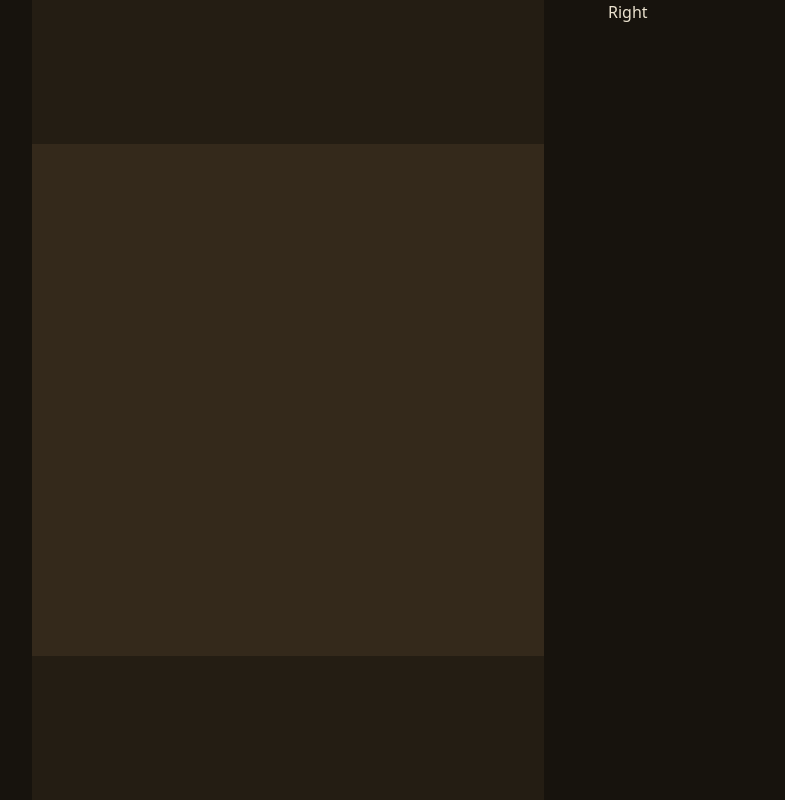
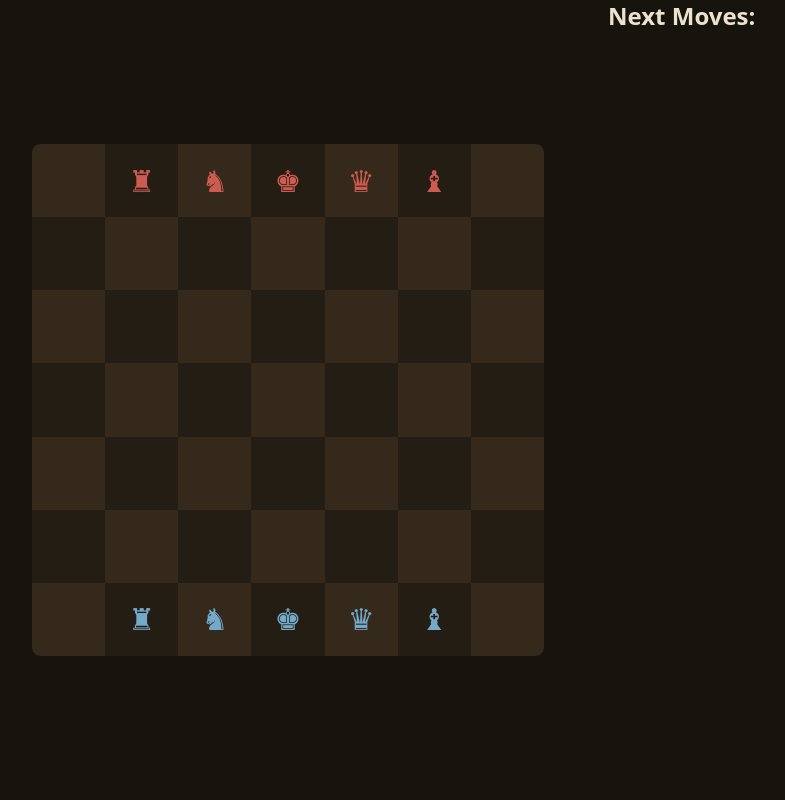
Before and after one commit to gauthamramesh3110/kingsfall, a Next.js app in the folder apps/ui/: page / in a window 1280 px wide. Shown: the top 800 px of the page, without its empty margins (32-817 px from the left). Built offline with nearby package versions, Linux system fonts and the light colour scheme.

Commit message:
Update logic for move selection

```diff
--- a/apps/ui/app/components/Board.tsx
+++ b/apps/ui/app/components/Board.tsx
@@ -4,12 +4,11 @@ import { calculatePossibleMoves } from "./helpers";
 import { BOARD_SIZE } from "./constants";
 interface BoardProps {
     boardState: (Piece | null)[][];
-    updateBoard: (newBoard: (Piece | null)[][]) => void;
+    addMove: (piece: Piece, fromRow: number, fromCol: number, toRow: number, toCol: number) => void;
 }
 
-const gridSizeClass = `grid-cols-${BOARD_SIZE}`;
 
-export default function Board({ boardState, updateBoard }: BoardProps) {
+export default function Board({ boardState, addMove }: BoardProps) {
     const [selectedCell, setSelectedCell] = useState<{ row: number; col: number; type: PieceType } | null>(null);
     const [possibleMoves, setPossibleMoves] = useState<{ row: number; col: number }[]>([]);
 
@@ -20,7 +19,7 @@ export default function Board({ boardState, updateBoard }: BoardProps) {
     };
 
     return (
-        <div className={`grid ${gridSizeClass} w-full max-w-lg mx-auto rounded-lg overflow-hidden`}>
+        <div className={`grid grid-cols-7 w-full max-w-lg mx-auto rounded-lg overflow-hidden`}>
             {[...Array(BOARD_SIZE * BOARD_SIZE)].map((_, i) => {
                 const row = Math.floor(i / BOARD_SIZE);
                 const col = i % BOARD_SIZE;
@@ -51,7 +50,24 @@ export default function Board({ boardState, updateBoard }: BoardProps) {
                     <div
                         className={`text-3xl aspect-square flex items-center justify-center select-none ${squareColorClass} ${teamColorClass} ${selectedClass} ${possibleMoveClass} ${cornerClass}`}
                         key={key}
-                        onClick={() => isClickable && selectPiece(row, col, cellValue!.type)}
+                        onClick={() => {
+                            if (isPossibleMove && selectedCell) {
+                                addMove(
+                                    { type: selectedCell.type, team: 'you' },
+                                    selectedCell.row,
+                                    selectedCell.col,
+                                    row,
+                                    col
+                                );
+                                setSelectedCell(null);
+                                setPossibleMoves([]);
+                            } else if (isClickable && !isSelected) {
+                                selectPiece(row, col, cellValue!.type);
+                            } else if (isClickable && isSelected && selectedCell.col === col && selectedCell.row === row) {
+                                setSelectedCell(null);
+                                setPossibleMoves([]);
+                            }
+                        }}
                     >
                         {cellGlyph}
                     </div>
--- a/apps/ui/app/components/Game.tsx
+++ b/apps/ui/app/components/Game.tsx
@@ -39,17 +39,32 @@ export default function Main() {
         initBoardArray
     );
 
-    const updateBoard = (newBoard: (Piece | null)[][]) => {
-        // setBoardState(newBoard);
-    }
+    const [nextMoves, setNextMoves] = useState<Map<Piece, [number, number, number, number]>>(new Map());
+
+    const addMove = (piece: Piece,fromRow: number, fromCol: number, toRow: number, toCol: number) => {
+        setNextMoves(prev => {
+            const newMoves = new Map(prev);
+            newMoves.set(piece, [fromRow, fromCol, toRow, toCol]);
+            return newMoves;
+        });
+    };
 
 
     return (
         <div className="flex">
             <div className="w-1/2 h-screen grid place-items-center">
-                <Board boardState={boardState} updateBoard={updateBoard} />
+                <Board boardState={boardState} addMove={addMove} />
             </div>
-            <div className="w-1/2 h-screen">Right</div>
+            <div className="w-1/2 h-screen">
+                <h2 className="text-2xl font-bold mb-4">Next Moves:</h2>
+                <ul className="list-disc list-inside">
+                    {Array.from(nextMoves.entries()).map(([piece, [fromRow, fromCol, toRow, toCol]], index) => (
+                        <li key={index}>
+                            Move from ({fromRow}, {fromCol}) to ({toRow}, {toCol})
+                        </li>
+                    ))}
+                </ul>
+            </div>
         </div>
     );
 }
```
